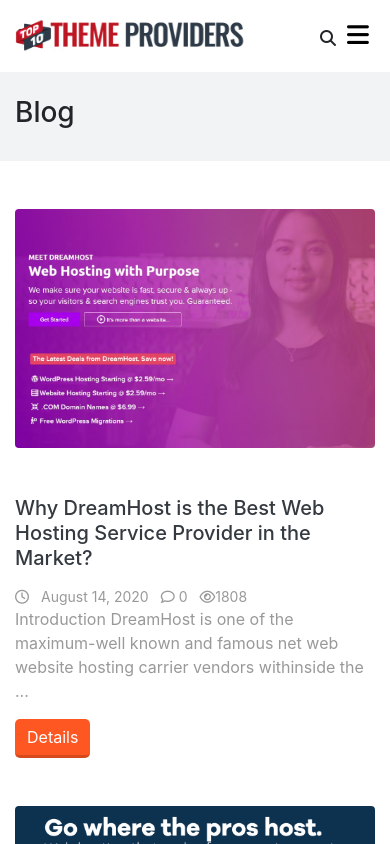
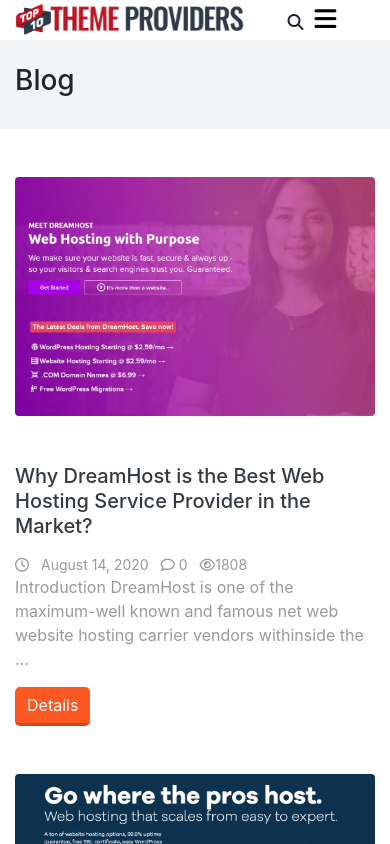
Before and after one commit to AkshayKumar19/themeprovider, a React (Create React App) app: page /#/blog in a window 390 px wide. Shown: the top 844 px of the page. Built offline with nearby package versions, Linux system fonts and the light colour scheme.

Commit message:
change css file

```diff
--- a/src/App.css
+++ b/src/App.css
@@ -544,4 +544,10 @@
         .thetext{
             display: none;
         }
+        .wrap-1 .row{
+            padding: 0 !important;
+        }
+        .wrap-1 .col-1{
+            display: none;
+        }
 }
--- a/src/Components/Navbar.js
+++ b/src/Components/Navbar.js
@@ -10,7 +10,7 @@
       <div className="wrap-1 shadow z4">
         <div className="container-xl navside">
           <div className="row py-3 align-items-center">
-            <div className="col-md-3 col-8">
+            <div className=" col-8 col-md-3">
               <Link to = "/"><img src="img/logo.png" alt="" className="img-fluid" /></Link>
             </div>
             <div className="col-1 col-md-7">
```
